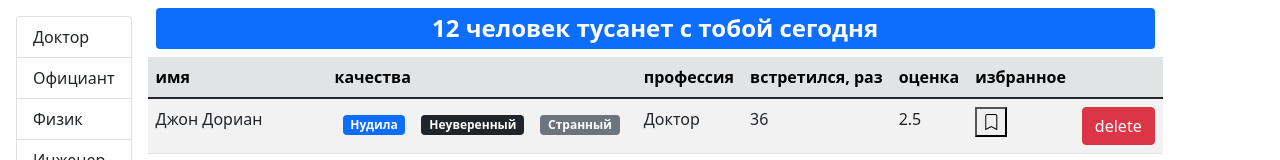
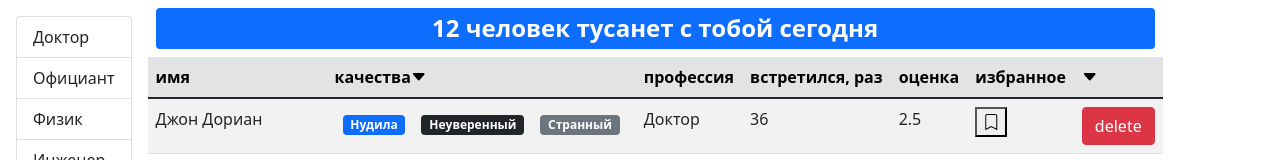
Before and after one commit to UndreiK/kp-19-3, a React (Create React App) app: page / in a window 1280 px wide. Shown: the top 160 px of the page. Built offline with nearby package versions, Linux system fonts and the light colour scheme.

Commit message:
add sort

```diff
--- a/src/app/components/tableHeader.jsx
+++ b/src/app/components/tableHeader.jsx
@@ -27,15 +27,16 @@ const TableHeader = ({ onSort, selectedSort, columns }) => {
             scope="col"
           >
             {columns[column].name}
-            {/* {selectedSort.path === columns[column].path ? (
-              <button>
-                <i className="bi bi-caret-down-fill"></i>
-              </button>
-            ) : (
-              <button>
-                <i className="bi bi-caret-up-fill"></i>
-              </button>
-            )} */}
+
+            {selectedSort.path === columns[column].path && (
+              <i
+                className={
+                  selectedSort.order === "asc"
+                    ? "bi bi-caret-down-fill"
+                    : "bi bi-caret-up-fill"
+                }
+              ></i>
+            )}
           </th>
         ))}
 
```
